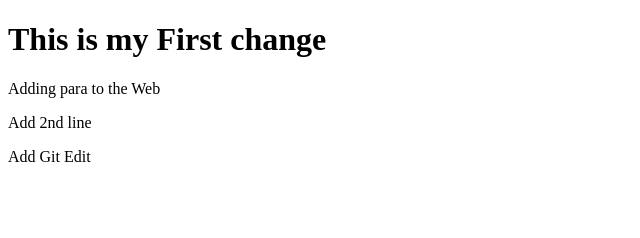
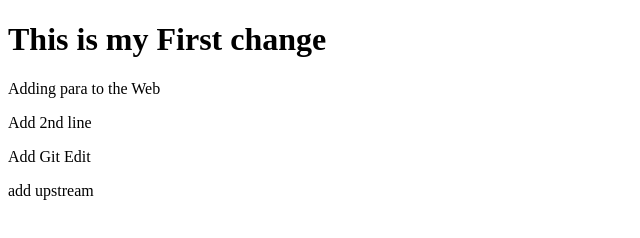
Before and after one commit to mrviku24/Project1, a plain HTML site: page index.html in a window 1280 px wide. Shown: the whole page, without its empty margins (0-640 px from the left). Drawn offline with Linux system fonts and the light colour scheme.

Commit message:
For Upstream

```diff
--- a/index.html
+++ b/index.html
@@ -10,5 +10,6 @@
 <p>Adding para to the Web </p>
 <p>Add 2nd line</p>
     <P>Add Git Edit</P>
+    <p>add upstream</p>
 </body>
 </html>
```
